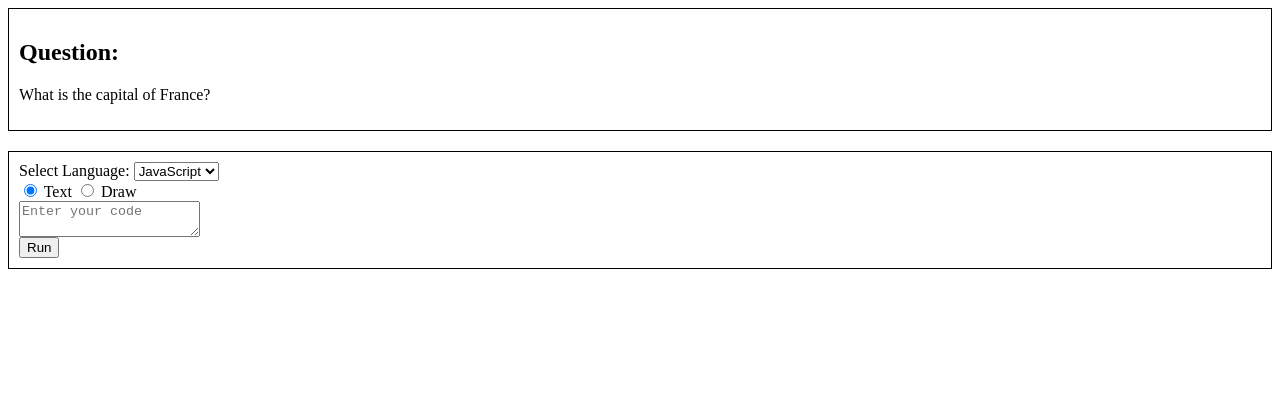
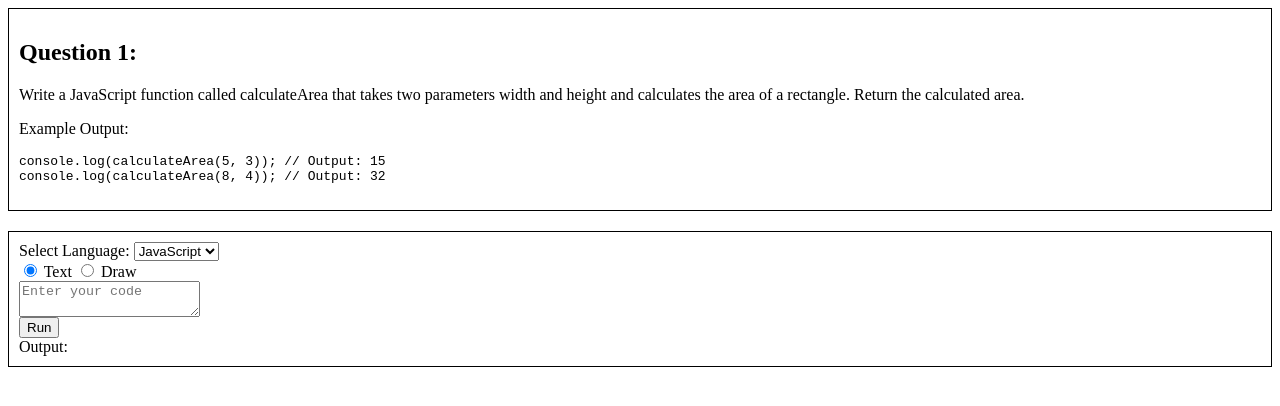
Before and after one commit to JPtheWebWizard/StudyApp_Testing, a plain HTML site: page index.html in a window 1280 px wide. Both pictures are taken after a click on the button "Run". Drawn offline with Linux system fonts and the light colour scheme.

Commit message:
JS compiles, Question formatted. Ready to work with server-side

```diff
--- a/index.html
+++ b/index.html
@@ -8,9 +8,13 @@
 </head>
 <body>
     <div class="question-Box">
-        <h2>Question:</h2>
-        <p>What is the capital of France?</p>
+        <h2>Question 1:</h2>
+        <p>Write a JavaScript function called calculateArea that takes two parameters width and height and calculates the area of a rectangle. Return the calculated area.</p>
+        <p>Example Output:
+<pre>console.log(calculateArea(5, 3)); // Output: 15
+console.log(calculateArea(8, 4)); // Output: 32</pre></p>
     </div>
+
     <div class="answer-Box">
         <div>
             <label for="languageSelect">Select Language:</label>
@@ -32,8 +36,8 @@
         <canvas id="drawingCanvas" width="400" height="300"></canvas>
         <button id="clearButton" style="display: none;">Clear</button>
         <button id="runButton">Run</button>
+        <div id="answerBoxOutput"></div>
     </div>
-    <div id="console"></div>
     <script src="script.js"></script>
 
 </body>
--- a/script.js
+++ b/script.js
@@ -80,11 +80,16 @@ runButton.addEventListener('click', () => {
 
         console.log = originalConsoleLog; // Restore original console.log
 
-        consoleOutput.innerHTML = `<pre>${consoleOutputText}</pre>`;
+        // Display output in the answer box
+        const answerBoxOutput = document.getElementById('answerBoxOutput');
+        answerBoxOutput.innerHTML = `Output: ${consoleOutputText}`;
     } catch (error) {
-        consoleOutput.innerHTML = `<p>Error: ${error}</p>`;
+        // Display error message in the answer box
+        const answerBoxOutput = document.getElementById('answerBoxOutput');
+        answerBoxOutput.innerHTML = `<p>Error: ${error}</p>`;
     }
 });
+
 
 document.getElementById('textInput').addEventListener('keydown', function(e) {
     if (e.key === 'Tab') {
```
